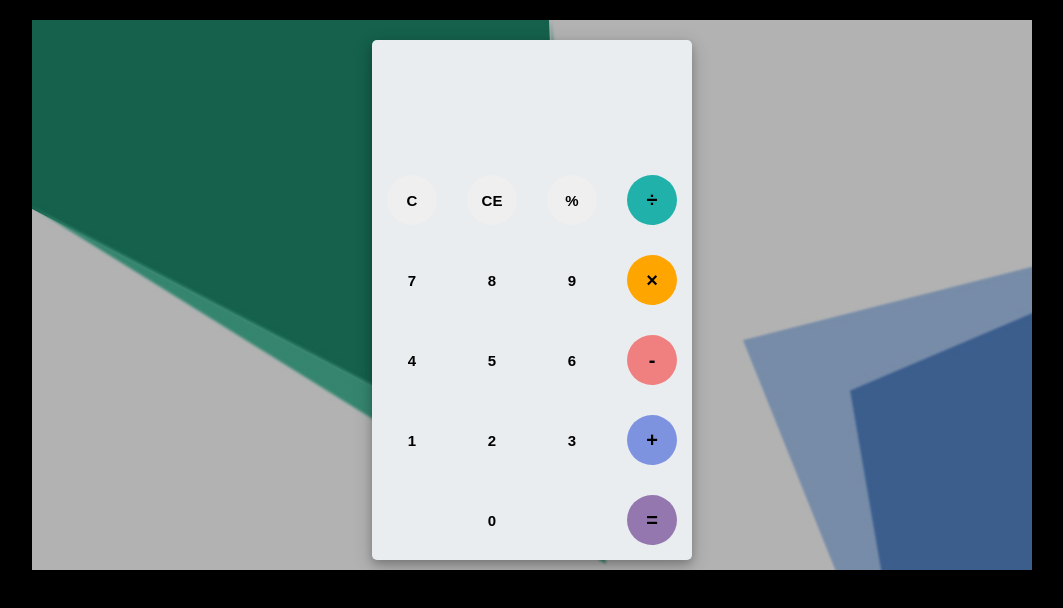
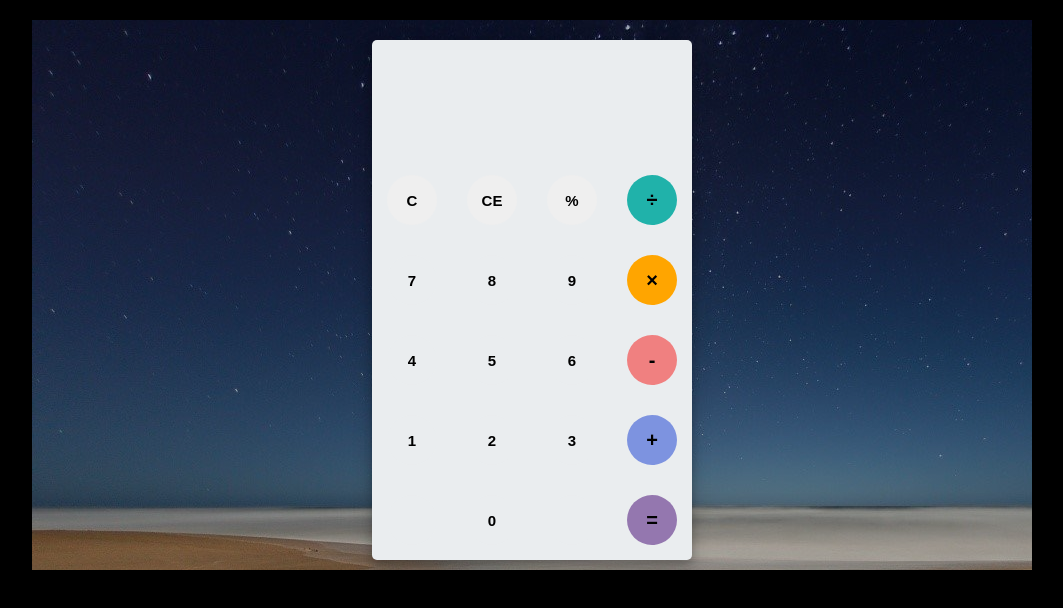
Before and after one commit to Hanser19/SimpleCalculator, a plain HTML site: page index.html in a window 1280 px wide. Shown: the whole page, without its empty margins (108-1171 px from the left). Drawn offline with Linux system fonts and the light colour scheme.

Commit message:
Change Background img

```diff
--- a/style.css
+++ b/style.css
@@ -5,7 +5,7 @@ body{
 #container{
 	width: 1000px;
 	height: 550px;
-	background-image: linear-gradient(rgba(0,0,0,0.3),rgba(0,0,0,0.3)), url(bgImg.jpg);
+	background-image: linear-gradient(rgba(0,0,0,0.3),rgba(0,0,0,0.3)), url(new-bg.jpg);
 	margin: 20px auto;
 }
 #calculator{
```
